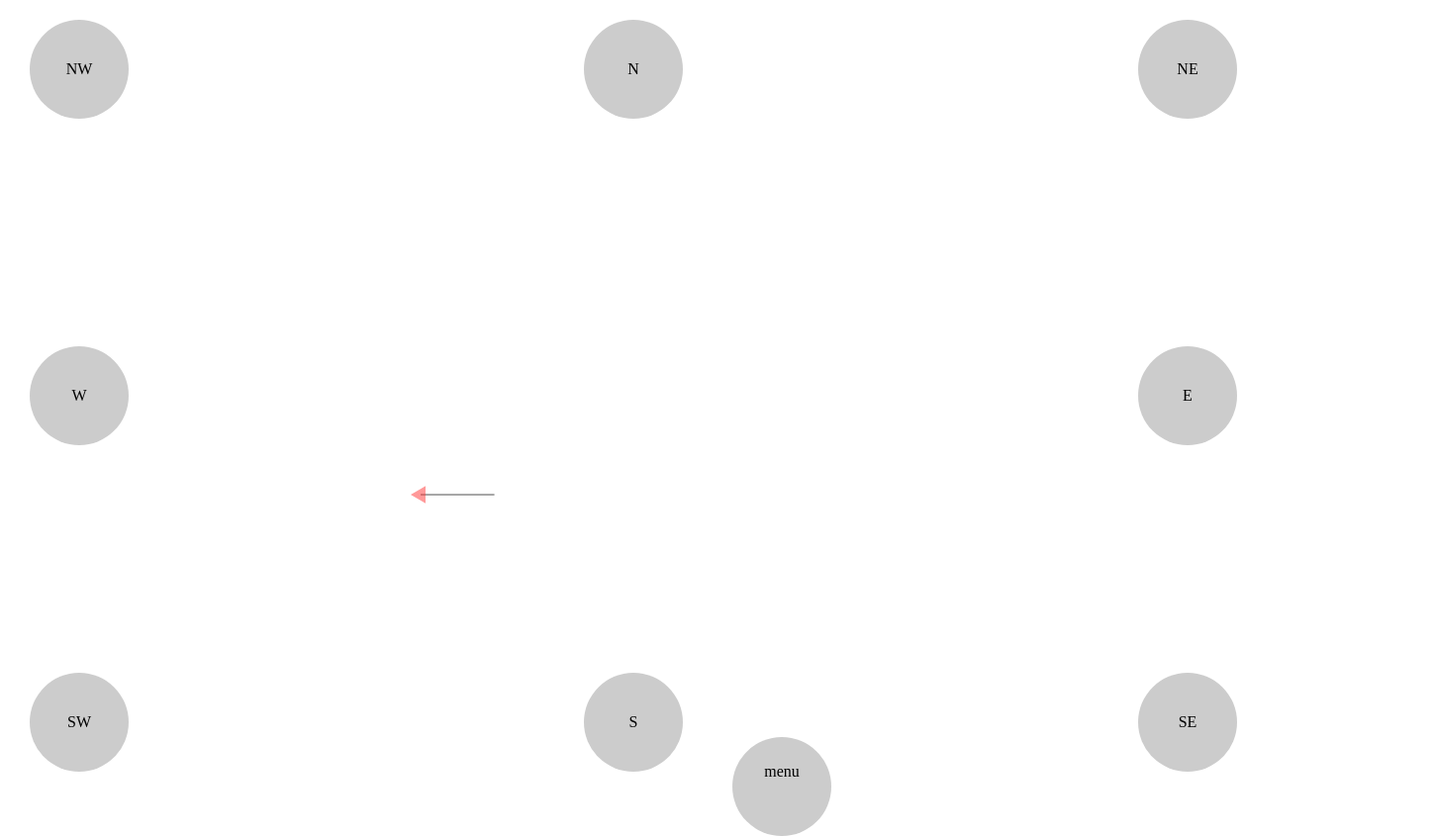
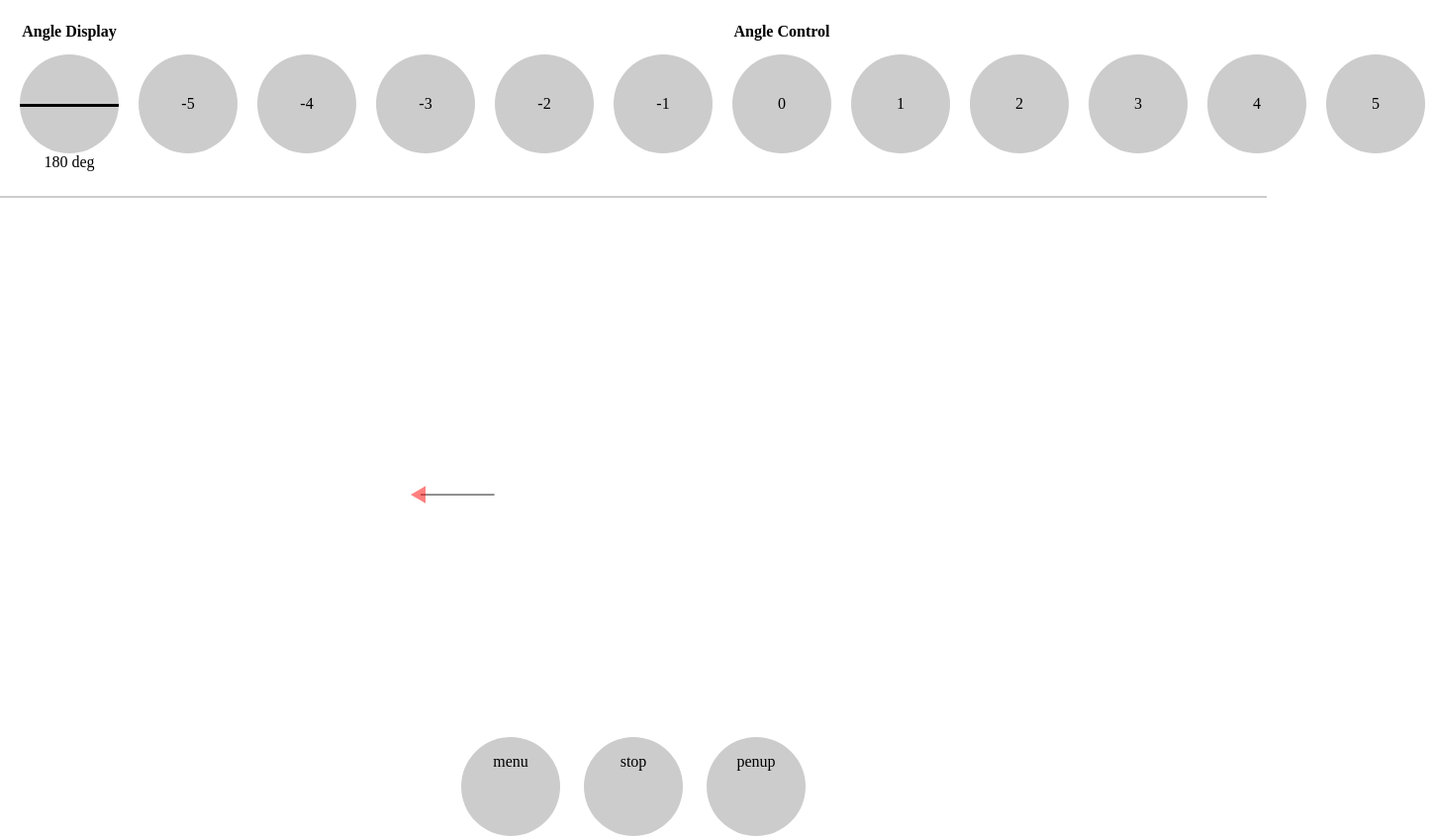
Before and after one commit to jackdeadman/art-bot, a plain HTML site: page index.html in a window 1280 px wide. Shown: the whole page at 99% size, 1450 px wide, since content can reach past the window. Drawn offline with Linux system fonts and the light colour scheme.

Commit message:
New design

```diff
--- a/css/main.css
+++ b/css/main.css
@@ -3,7 +3,7 @@
 }
 
 body {
-  /* overflow: hidden; */
+  overflow: hidden;
 }
 
 html, body {
@@ -14,7 +14,7 @@ html, body {
 
 
 canvas#display {
-  width: 100vh;
+  width: 100%;
   height: 100vh;
   background-color: white;
 }
@@ -155,6 +155,11 @@ h3 {
   visibility: hidden;
 }
 
+.ui-items__item.active {
+  background-color: #222;
+  color: #fff
+}
+
 
 /* TEMP */
 .menu-bottom {
@@ -162,9 +167,19 @@ h3 {
   bottom: -45px;
   line-height: 70px;
   margin: 0 auto;
-  left: 50%;
+  text-align: center;
+  width: 100%;
+}
+
+.menu-bottom > * {
+  display: inline-block;
+  line-height: 50px;
+  position: relative;
+  top: 0px;
+  margin: 0 10px;
 }
 
 .menu-bottom.nudge {
-  left: calc(50% + 100px);
+  transform: translateX(300px);
+  /* left: calc(50% + 100px); */
 }
--- a/index.html
+++ b/index.html
@@ -36,6 +36,11 @@
           <div class="ui-items__item  menu-changer" data-index='3'></div>
           <h3>Hard Coded</h3>
         </li>
+
+        <li>
+          <div class="ui-items__item  menu-changer" data-index='4'></div>
+          <h3>Curves</h3>
+        </li>
     </div>
   </div>
 
@@ -52,6 +57,8 @@
 
         <li>
           <div class="ui-items__item menu-button">menu</div>
+          <div class="ui-items__item stop-button">stop</div>
+          <div class="ui-items__item pen-button">penup</div>
         </li>
 
       </ul>
@@ -100,14 +107,24 @@
         </li>
       </ul>
     </div>
-    <div class="menu-button ui-items__item menu-bottom">menu</div>
+    <div class="menu-bottom">
+      <div class="menu-button ui-items__item">menu</div>
+      <div class="ui-items__item stop-button">stop</div>
+      <div class="ui-items__item pen-button">penup</div>
+    </div>
   </section>
+
+
   <section class="overlay">
       <div class="panel panel--flat panel--bottom">
         <ul class="ui-items ui-items--horizontal">
           <li>
-            <h2>...</h2>
-            <div class="ui-items__item menu-button">menu</div>
+            <h2>Options</h2>
+            <div class="ui-items ui-items--horizontal">
+              <div class="ui-items__item menu-button">menu</div>
+              <div class="ui-items__item stop-button">stop</div>
+              <div class="ui-items__item pen-button">penup</div>
+            <div>
           </li>
           <li>
             <h2>Angle Display</h2>
@@ -132,7 +149,7 @@
       </div>
     </section>
 
-  <section class="overlay active">
+  <section class="overlay">
     <div class="panel panel--full">
       <ul class="ui-items">
         <ul class="ui-items ui-items--horizontal ui-items--space-between">
@@ -156,7 +173,51 @@
           <li><div class="ui-items__item angle-setter" data-amount="45">SE</div></li>
         </ul>
       </ul>
-      <div class="menu-button ui-items__item menu-bottom nudge">menu</div>
+      <div class="menu-bottom nudge">
+        <div class="menu-button ui-items__item">menu</div>
+        <div class="ui-items__item stop-button">stop</div>
+        <div class="ui-items__item pen-button">penup</div>
+      </div>
+      <!-- <div class="menu-button ui-items__item menu-bottom nudge">menu</div> -->
+    </div>
+  </section>
+
+
+  <section class="overlay active">
+    <div class="panel panel--flat">
+      <ul class="ui-items ui-items--horizontal">
+        <li>
+          <h2>Angle Display</h2>
+          <div class="ui-items__item">
+            <div class="angle-display"></div>
+          </div>
+          <div><span class="angle-text"></span> deg</div>
+        </li>
+
+        <li>
+          <h2>Angle Control</h2>
+          <div class="ui-items ui-items--horizontal">
+            <div class="ui-items__item curve-setter" data-amount='-5'>-5</div>
+            <div class="ui-items__item curve-setter" data-amount='-4'>-4</div>
+            <div class="ui-items__item curve-setter" data-amount='-3'>-3</div>
+            <div class="ui-items__item curve-setter" data-amount='-2'>-2</div>
+            <div class="ui-items__item curve-setter" data-amount='-1'>-1</div>
+            <div class="ui-items__item curve-setter" data-amount='0'>0</div>
+            <div class="ui-items__item curve-setter" data-amount='1'>1</div>
+            <div class="ui-items__item curve-setter" data-amount='2'>2</div>
+            <div class="ui-items__item curve-setter" data-amount='3'>3</div>
+            <div class="ui-items__item curve-setter" data-amount='4'>4</div>
+            <div class="ui-items__item curve-setter" data-amount='5'>5</div>
+          </div>
+        </li>
+        <li>
+        </li>
+      </ul>
+    </div>
+    <div class="menu-bottom">
+      <div class="menu-button ui-items__item">menu</div>
+      <div class="ui-items__item stop-button">stop</div>
+      <div class="ui-items__item pen-button">penup</div>
     </div>
   </section>
 
--- a/js/main.js
+++ b/js/main.js
@@ -44,10 +44,20 @@ function degrees2radians(degrees){
 function DrawingPanel(context) {
   this.context = context;
   this.points = [];
+	this.__drawing = true;
 }
 
+DrawingPanel.prototype.setDrawing = function(drawing) {
+	if ((this.__drawing !== drawing) && !drawing) {
+		this.points.push(null);
+	}
+	this.__drawing = drawing;
+};
+
 DrawingPanel.prototype.addPoint = function(point) {
+	if (this.__drawing) {
 		this.points.push(point);
+	}
 };
 
 DrawingPanel.prototype.draw = function() {
@@ -61,8 +71,15 @@ DrawingPanel.prototype.draw = function() {
     var point = points[i];
 
     context.beginPath();
+
+		if (previousPoint !== null) {
 			context.moveTo(previousPoint.x, previousPoint.y);
+		}
+
+		if (point !== null) {
 			context.lineTo(point.x, point.y);
+		}
+
 		context.stroke();
 		context.closePath();
     previousPoint = point;
@@ -84,7 +101,9 @@ function ArtBot(position, context) {
 
 
 ArtBot.prototype.update = function() {
+	if (this.speed !== 0) {
 		this.angle = this.angle + this.turningSpeed;
+	}
   this.position = {
     x: this.position.x + this.speed * Math.cos(this.angle),
     y: this.position.y + this.speed * Math.sin(this.angle),
@@ -114,27 +133,65 @@ ArtBot.prototype.draw = function() {
 
   var objects = [ panel, robot ];
 
+	function removeClasses() {
+		document.querySelectorAll('.curve-setter').forEach(function(changer) {
+			changer.classList.remove('active');
+		});
+	};
+
   document.querySelectorAll('.angle-changer').forEach(function(changer) {
-    changer.addEventListener('click', function() {
+    changer.addEventListener('mouseover', function() {
       robot.angle += parseFloat(degrees2radians(changer.dataset.amount));
+			robot.turningSpeed = 0;
+			removeClasses();
     });
   });
 
   document.querySelectorAll('.angle-setter').forEach(function(changer) {
-    changer.addEventListener('click', function() {
+    changer.addEventListener('mouseover', function() {
       robot.angle = parseFloat(degrees2radians(changer.dataset.amount));
+			robot.turningSpeed = 0;
+			removeClasses();
+    });
+  });
+
+	document.querySelectorAll('.curve-setter').forEach(function(changer) {
+    changer.addEventListener('mouseover', function() {
+			removeClasses();
+			changer.classList.add('active');
+      robot.turningSpeed = (parseFloat(degrees2radians(changer.dataset.amount)) / 10);
     });
   });
 
   document.querySelectorAll('.menu-button').forEach(function(menuButton) {
-    menuButton.addEventListener('click', function() {
+    menuButton.addEventListener('mouseover', function() {
       menu.classList.remove('hidden');
+    });
+  });
+
+	var robotMoving = true;
+	document.querySelectorAll('.stop-button').forEach(function(button) {
+		button.addEventListener('mouseover', function() {
+			document.querySelectorAll('.stop-button').forEach(function(button) {
+				robotMoving = !robotMoving;
+				button.innerText = robotMoving ? 'stop' : 'start';
+			});
+		});
+	});
+
+	var robotDrawing = true;
+	document.querySelectorAll('.pen-button').forEach(function(button) {
+		button.addEventListener('mouseover', function() {
+			robotDrawing = !robotDrawing;
+			document.querySelectorAll('.pen-button').forEach(function(button) {
+				button.innerText = robotDrawing ? 'penup' : 'pendown';
+			});
 		});
 	});
 
   var overlays = [].slice.call(document.querySelectorAll('.overlay'));
   document.querySelectorAll('.menu-changer').forEach(function(menuChanger) {
-    menuChanger.addEventListener('click', function() {
+    menuChanger.addEventListener('mouseover', function() {
       menu.classList.add('hidden');
       var indexChanging = parseInt(menuChanger.dataset.index);
       overlays[indexChanging].classList.add('active');
@@ -150,8 +207,14 @@ ArtBot.prototype.draw = function() {
   var angleDisplays = document.querySelectorAll('.angle-display');
   var angleTexts = document.querySelectorAll('.angle-text');
 
+	var toggle = true;
+	var robotStartSpeed = 0.5;
+
   setInterval(function(){
     context.clearRect(0, 0, canvas.width, canvas.height);
+		robot.speed = robotMoving ? robotStartSpeed : 0;
+		panel.setDrawing(robotDrawing);
+
     robot.update();
     panel.addPoint(robot.position);
 
```
Lines whose indentation alone changed are shown as unchanged.
